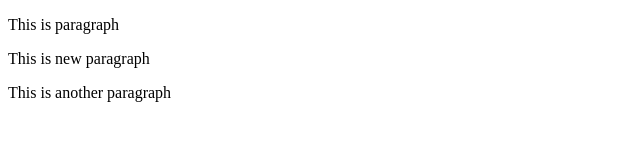
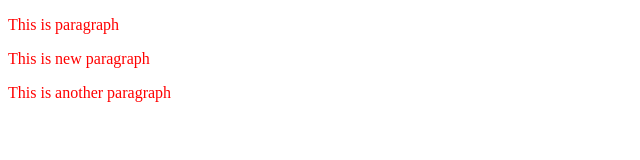
Before and after one commit to nongsang12345/week5web, a plain HTML site: page index.html in a window 1280 px wide. Shown: the whole page, without its empty margins (0-640 px from the left). Drawn offline with Linux system fonts and the light colour scheme.

Commit message:
change font color to red

```diff
--- a/index.html
+++ b/index.html
@@ -2,6 +2,9 @@
 <html lang="th">
 <head>
 <title> Demo git!</title>
+<style>
+    p{color: red;}
+</style>
 </head>
 <body>
 <p>This is paragraph</p>
```
